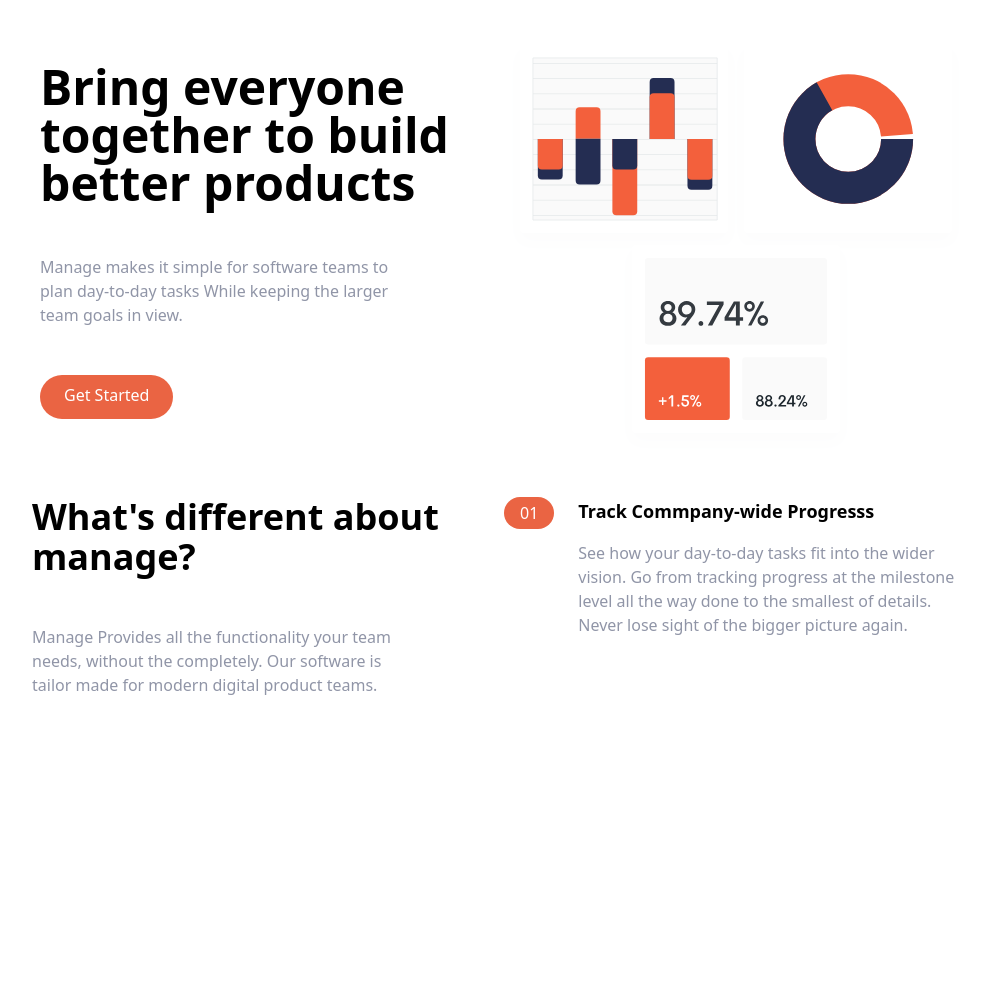
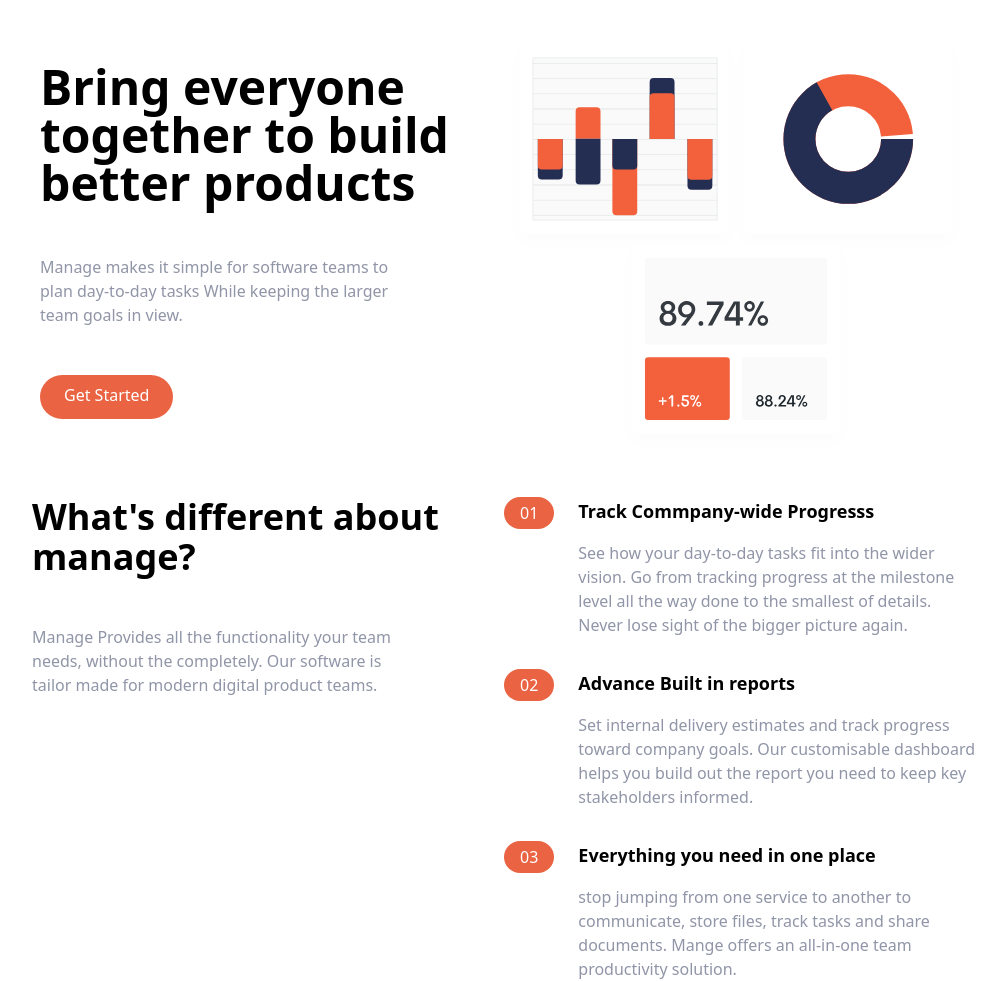
Before and after one commit to AyanUpadhaya/landing-page-tailwind, a website: page index.html in a window 1280 px wide. Shown: the part 95-1076 px from the top of the page, without its empty margins (136-1141 px from the left). Before the commit the page ends 812 px from the top, so only its background shows below. Drawn offline with Linux system fonts and the light colour scheme.

Commit message:
feature section completed

```diff
--- a/index.html
+++ b/index.html
@@ -66,7 +66,7 @@
             <h2 class="max-w-md text-4xl font-bold text-center md:text-left">
                 What's different about manage?
             </h2>
-            <p class="max-w-sm text-center text-darkGrayishBlue  md:text-left">
+            <p class="max-w-sm text-center text-darkGrayishBlue  md:text-left mx-auto md:mx-0">
                 Manage Provides all the functionality your team needs,
                 without the
                 completely. Our software is tailor made for modern digital product
@@ -106,6 +106,67 @@
 
             </div>
 
+            <!-- list 2 -->
+            <div class="flex flex-col space-y-3 md:space-y-0 md:space-x-6 md:flex-row">
+                <div class="rounded-l-full bg-brightRedSupLight md:bg-transparent">
+                    <div class="flex items-center space-x-2">
+                        <div class="px-4 py-2 text-white rounded-full md:py-1 bg-brightRed">
+                            02
+                        </div>
+                        <h3 class="text-base font-bold md:mb-4 md:hidden">
+                        Advance Built in reports
+                        </h3>
+
+                    </div>
+                </div>
+
+                <div>
+                    <h3 class="hidden text-lg font-bold mb-4 md:block">
+                        Advance Built in reports
+                    </h3>
+
+                    <p class="text-darkGrayishBlue">
+                       Set internal delivery estimates and track progress
+                       toward
+                       company goals. Our customisable dashboard helps you build out
+                       the report you need to keep key stakeholders informed.
+                    </p>
+                </div>
+
+
+            </div>
+
+            <!-- list 3 -->
+
+            <div class="flex flex-col space-y-3 md:space-y-0 md:space-x-6 md:flex-row">
+                <div class="rounded-l-full bg-brightRedSupLight md:bg-transparent">
+                    <div class="flex items-center space-x-2">
+                        <div class="px-4 py-2 text-white rounded-full md:py-1 bg-brightRed">
+                            03
+                        </div>
+                        <h3 class="text-base font-bold md:mb-4 md:hidden">
+                        Everything you need in one place
+                        </h3>
+
+                    </div>
+                </div>
+
+                <div>
+                    <h3 class="hidden text-lg font-bold mb-4 md:block">
+                        Everything you need in one place
+                    </h3>
+
+                    <p class="text-darkGrayishBlue">
+                       stop jumping from one service to another to
+                       communicate, store files, track tasks and share documents.
+                       Mange offers an all-in-one team productivity solution.
+                    </p>
+                </div>
+
+
+            </div>
+
+
         </div>
     </div>
    </section>
```
Also changed, not shown: css/main.css.
